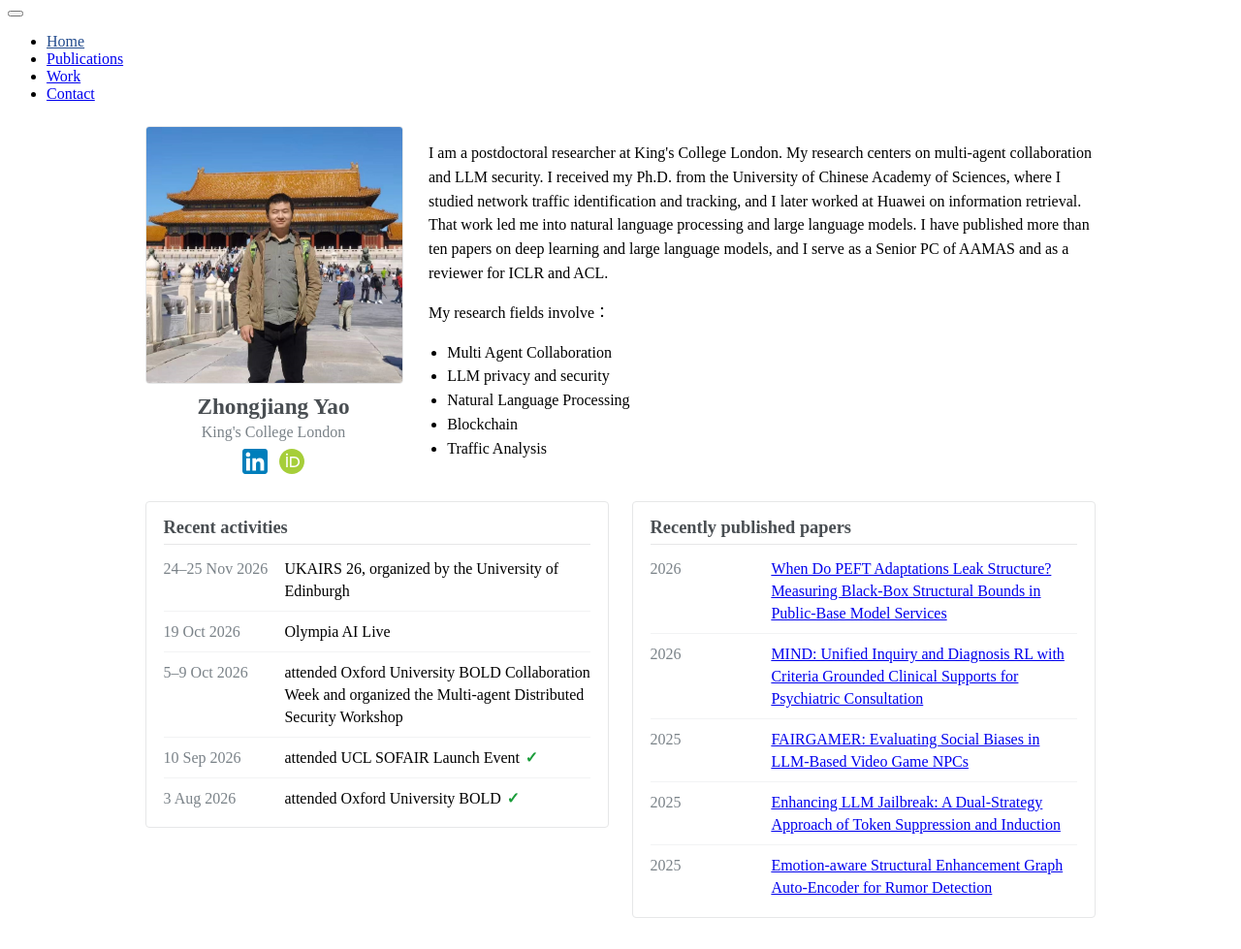
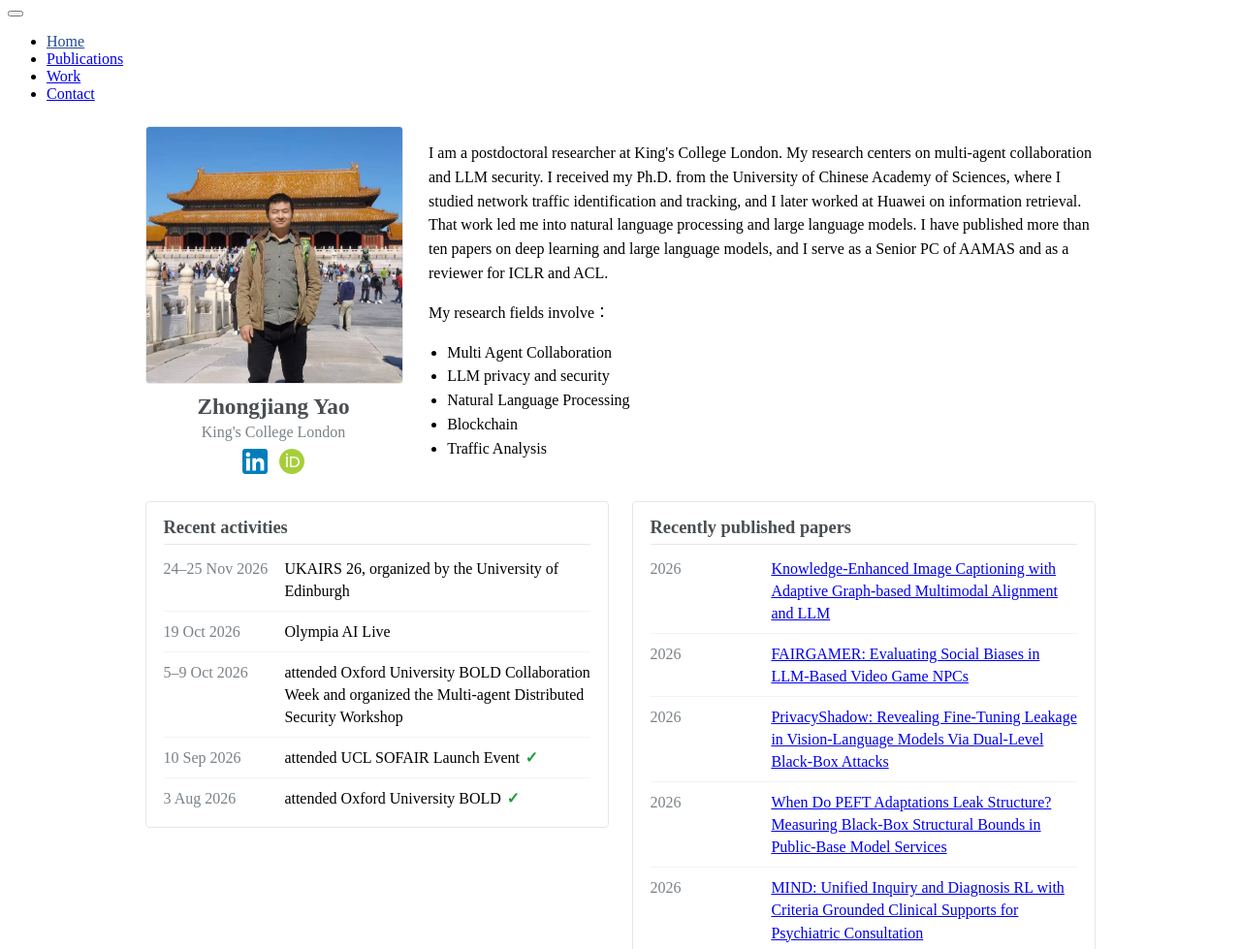
Before and after one commit to yaozhongjiang/yaozhongjiang.github.io, a Jekyll site: the page built from _pages/about.md, in a window 1280 px wide. Shown: the part 108-1087 px from the top of the page at 97% size. Built offline with Jekyll 4.4.1, drawn with Linux system fonts in a browser that asks for light colours; grey boxes are pictures that could not be loaded.

Commit message:
Add the missing ACL, AAAI, and ICASSP papers.
FAIRGAMER is listed as ACL 2026, and the AAAI 2026 captioning paper and the published ICASSP 2026 PrivacyShadow paper are now on Publications.

Co-authored-by: Zhongjiang Yao <yaozhongjiang@users.noreply.github.com>

```diff
--- a/_data/publications.yml
+++ b/_data/publications.yml
@@ -49,13 +49,37 @@ yearly:
     papers: 6
     citations: 18
   - year: 2025
-    papers: 4
+    papers: 3
     citations: 4
   - year: 2026
-    papers: 2
+    papers: 5
     citations: 0
 
 papers:
+  - title: "Knowledge-Enhanced Image Captioning with Adaptive Graph-based Multimodal Alignment and LLM"
+    venue: "AAAI 2026"
+    year: 2026
+    kind: conference
+    url: "https://ojs.aaai.org/index.php/AAAI/article/view/38532"
+    citations: 0
+    recent: true
+
+  - title: "FAIRGAMER: Evaluating Social Biases in LLM-Based Video Game NPCs"
+    venue: "ACL 2026"
+    year: 2026
+    kind: conference
+    url: "https://aclanthology.org/2026.acl-long.2015/"
+    citations: 0
+    recent: true
+
+  - title: "PrivacyShadow: Revealing Fine-Tuning Leakage in Vision-Language Models Via Dual-Level Black-Box Attacks"
+    venue: "ICASSP 2026"
+    year: 2026
+    kind: conference
+    url: "https://doi.org/10.1109/icassp55912.2026.11463711"
+    citations: 0
+    recent: true
+
   - title: "When Do PEFT Adaptations Leak Structure? Measuring Black-Box Structural Bounds in Public-Base Model Services"
     venue: "arXiv"
     year: 2026
@@ -69,14 +93,6 @@ papers:
     year: 2026
     kind: preprint
     url: "https://arxiv.org/abs/2603.03677"
-    citations: 0
-    recent: true
-
-  - title: "FAIRGAMER: Evaluating Social Biases in LLM-Based Video Game NPCs"
-    venue: "arXiv"
-    year: 2025
-    kind: preprint
-    url: "https://arxiv.org/abs/2508.17825"
     citations: 0
     recent: true
 
```
Also changed, not shown: 3 other files.
